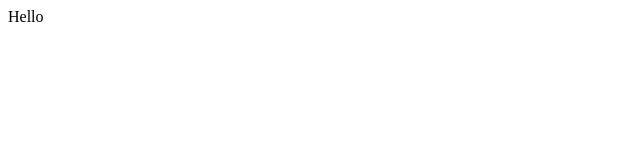
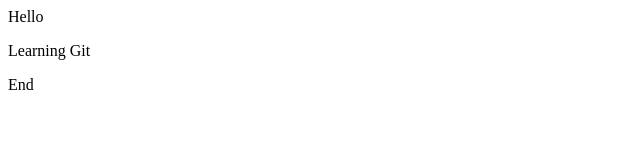
Before and after one commit to yozooo/demo_repo, a plain HTML site: page index.html in a window 1280 px wide. Shown: the whole page, without its empty margins (0-640 px from the left). Drawn offline with Linux system fonts and the light colour scheme.

Commit message:
Added final change

```diff
--- a/index.html
+++ b/index.html
@@ -1 +1,3 @@
 <p>Hello</p>
+<p>Learning Git</p>
+<p>End</p>
```
